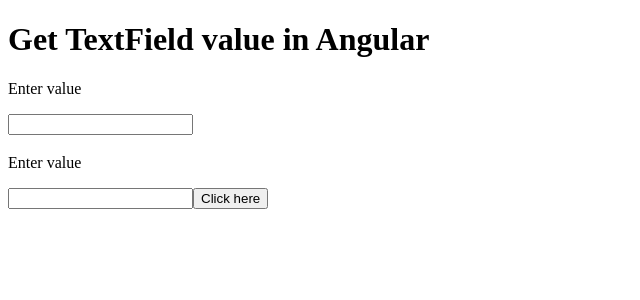
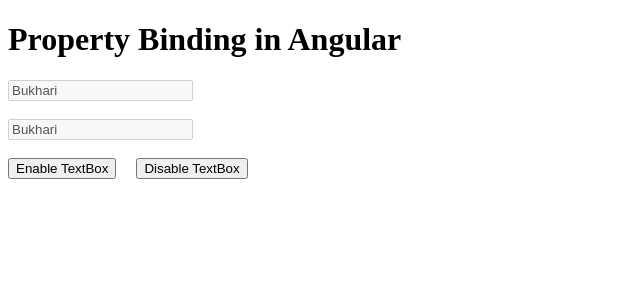
Before and after one commit to Shujaat34/angular-work, an Angular app: page / in a window 1280 px wide. Shown: the top 300 px of the page, without its empty margins (0-640 px from the left). Built offline with nearby package versions, Linux system fonts and the light colour scheme.

Commit message:
disabling and enabling textboxes

```diff
--- a/src/app/app.component.html
+++ b/src/app/app.component.html
@@ -1,10 +1,15 @@
-<h1>Get TextField value in Angular</h1>
-<!-- Getting a value as we press the Key -->
-<p>Enter value </p><input type="text" #box (keyup)="getValueOnTextBox(box.value)">
-<h3>{{val1}}</h3>
+<h1>Property Binding in Angular</h1>
+<!-- Binding a value by property binding-->
 
-<!-- Getting  a value as we click the button -->
+<!-- The name is described in typescript file as a variable -->
+<!-- It is better to use property binding for taking values from typescript -->
+<input type="text" [disabled]="disabledBox" [value]="name"><br><br>
 
-<p>Enter value </p><input type="text" #box1>
-<button (click)="getValueOnButtonClick(box1.value)">Click here</button>
-<h3>{{val2}}</h3>
+
+<!-- Binding  a value by interpolation -->
+<input type="text" disabled="{{disabledBox}}" value="{{name}}"><br><br>
+
+
+<button (click)="enableTextbox()">Enable TextBox</button>
+&nbsp; &nbsp;
+<button (click)="disableBox(true)">Disable TextBox</button>
--- a/src/app/app.component.ts
+++ b/src/app/app.component.ts
@@ -8,16 +8,15 @@
 })
 export class AppComponent {
   title = 'My Blog';
-  val1 = "";
-  val2 = "";
-  getValueOnTextBox(str : string){
-    console.warn(str);
-    this.val1 = str;
+  name = "Bukhari";
+
+  disabledBox = true;
+
+  enableTextbox(){
+    this.disabledBox = false;
   }
 
-  getValueOnButtonClick(str : string){
-    this.val2 = str;
+  disableBox(val : boolean){
+    this.disabledBox = val;
   }
-
-
 }
```
